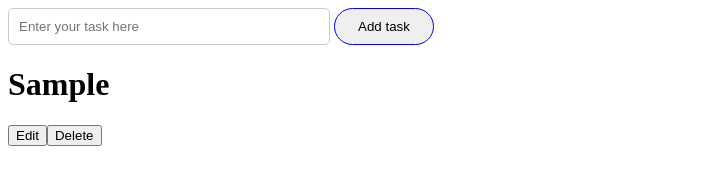
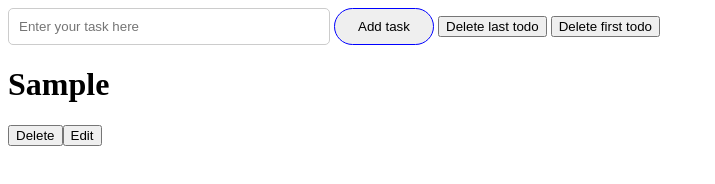
Before and after one commit to noormdafsar/mern-learning-project-harkirat-cohort, a plain HTML site: page how-react-render-function-work/index.html in a window 1280 px wide. Both pictures are taken after typing "Sample" into the empty fields and a click on the button "Add task". Shown: the whole page, without its empty margins (0-715 px from the left). Drawn offline with Linux system fonts and the light colour scheme.

Commit message:
this is how react format work

```diff
--- a/how-react-render-function-work/index.html
+++ b/how-react-render-function-work/index.html
@@ -8,6 +8,8 @@
 <body>
     <input type="text" placeholder="Enter your task here" id="taskInput" style="width: 300px; padding: 10px; border: 1px solid #ccc; border-radius: 5px;">
     <button id="btn" onclick="addTodo()" style="width: 100px; padding: 10px; border: 1px solid blue; border-radius: 20px; cursor: pointer;">Add task</button>
+    <button onclick="deleteLastTodo()">Delete last todo</button>
+    <button onclick="deleteFirstTodo()">Delete first todo</button>
     <div id="root"></div>
 
     <script>
@@ -21,35 +23,79 @@
             render();
         }
 
-        function render() {
-            const root = document.getElementById('root');
-            root.innerHTML = '';
+        function deleteFirstTodo() {
+            todos.splice(0, 1);
+            render();
+        }
+
+        function deleteLastTodo() {
+            todos.splice(todos.length - 1, 1);
+            render();
+        }
+
+        // function render() {
+        //     const root = document.getElementById('root');
+        //     root.innerHTML = '';
+        //     todos.forEach(todo => {
+        //         const todoItem = document.createElement('div');
+        //         const h1 = document.createElement('h1');
+        //         h1.textContent = todo.title;
+        //         const edit = document.createElement('button');
+        //         edit.textContent = 'Edit';
+        //         edit.onclick = () => {
+        //             const newTitle = prompt('Edit your task:', todo.title);
+        //             if (newTitle) {
+        //                 todo.title = newTitle;
+        //                 render();
+        //             }
+        //         };
+        //         const btn = document.createElement('button');
+        //         btn.textContent = 'Delete';
+        //         btn.onclick = () => {
+        //             todos = todos.filter(t => t !== todo);
+        //             render();
+        //         };
+        //         todoItem.appendChild(h1);
+        //         todoItem.appendChild(edit);
+        //         todoItem.appendChild(btn);
+        //         root.appendChild(todoItem);
+        //     });
+        // }
+        // document.getElementById('btn').addEventListener('click', addTodo);
+        function createTodoComponent(todo){
+            const div = document.createElement('div');
+            const h1 = document.createElement('h1');
+            const button = document.createElement('button');
+            button.textContent = 'Delete';
+            h1.textContent = todo.title;
+            div.appendChild(h1);
+            div.appendChild(button);
+            return div;
+        }
+
+        function render(){
+            const root = document.querySelector('#root');
+            root.innerHTML = ''; // Clear the root element
             todos.forEach(todo => {
-                const todoItem = document.createElement('div');
-                const h1 = document.createElement('h1');
-                h1.textContent = todo.title;
-                const edit = document.createElement('button');
-                edit.textContent = 'Edit';
-                edit.onclick = () => {
+                const todoComponent = createTodoComponent(todo);
+                const editButton = document.createElement('button');
+                editButton.textContent = 'Edit';
+                editButton.onclick = () => {
                     const newTitle = prompt('Edit your task:', todo.title);
                     if (newTitle) {
                         todo.title = newTitle;
                         render();
                     }
                 };
-                const btn = document.createElement('button');
-                btn.textContent = 'Delete';
-                btn.onclick = () => {
+                const deleteButton = todoComponent.querySelector('button');
+                deleteButton.onclick = () => {
                     todos = todos.filter(t => t !== todo);
                     render();
                 };
-                todoItem.appendChild(h1);
-                todoItem.appendChild(edit);
-                todoItem.appendChild(btn);
-                root.appendChild(todoItem);
-            });
+                todoComponent.appendChild(editButton);
+                root.appendChild(todoComponent);
+            })
         }
-        // document.getElementById('btn').addEventListener('click', addTodo);
     </script>
 </body>
 </html>
```
